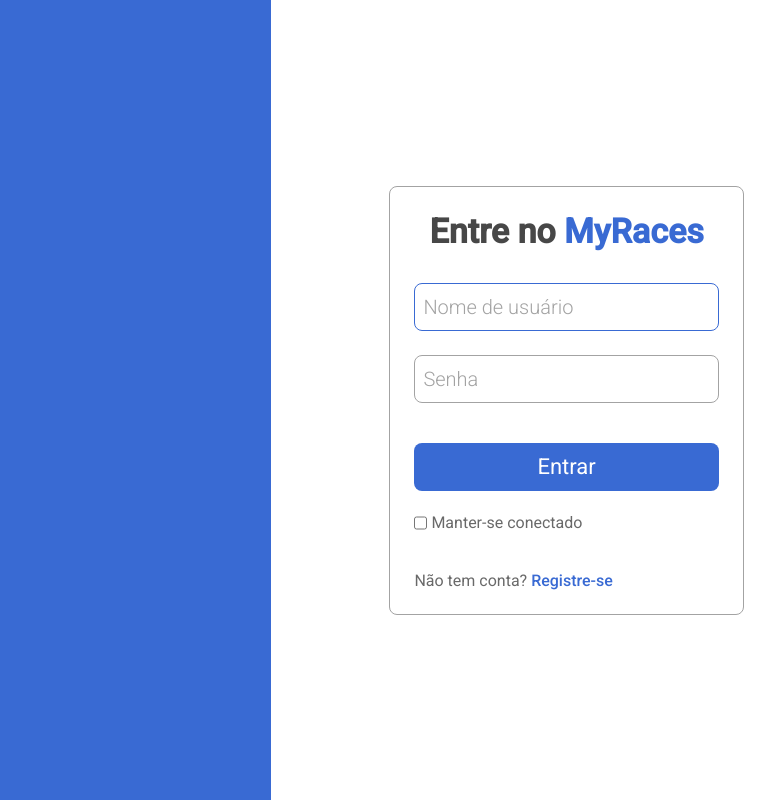
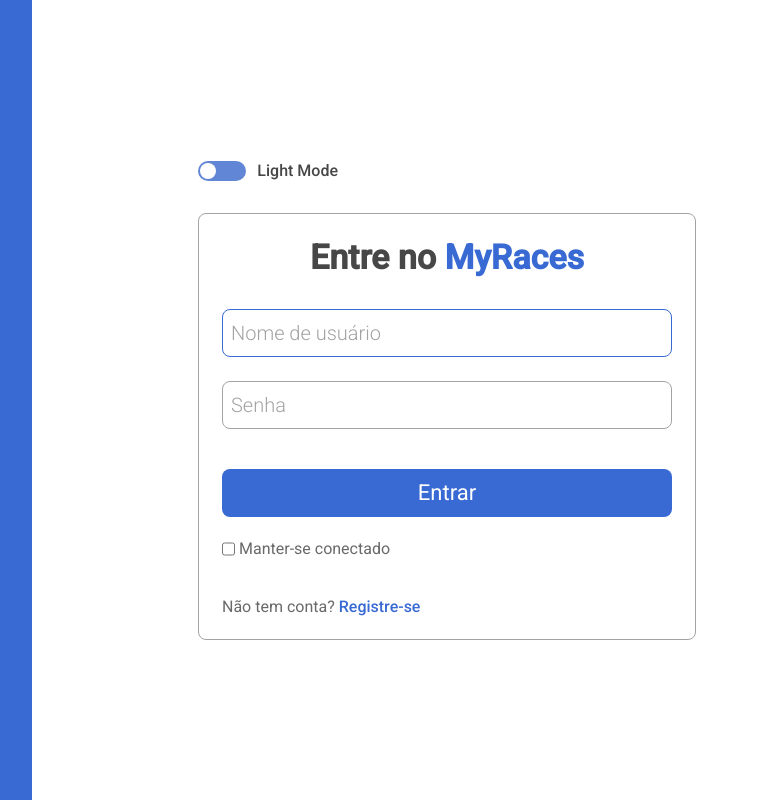
Before and after one commit to Preduh/MyRaces, a Next.js app: page / in a window 1280 px wide. Shown: the whole page, without its empty margins (418-1193 px from the left). Built offline with nearby package versions, Linux system fonts and the light colour scheme; no server answers.

Commit message:
Login page darkmode

```diff
--- /dev/null
+++ b/components/switchButton.tsx
@@ -0,0 +1,30 @@
+import styles from '../styles/SwitchButton.module.scss'
+
+interface ISwitch {
+  onChange: () => void
+  checked: boolean
+}
+
+const Switch = ({ onChange, checked }: ISwitch): JSX.Element => {
+  return (
+    <div className={styles.switch}>
+      <input
+        type="checkbox"
+        className={styles.cbSwitch}
+        id="cbSwitch"
+        onChange={onChange}
+        checked={checked}
+      />
+      <label htmlFor="cbSwitch" className={styles.container}>
+        <div className={styles.circle}></div>
+      </label>
+      {checked ? (
+        <label className={styles.darkLabel}>Dark Mode</label>
+      ) : (
+        <label className={styles.lightLabel}>Light Mode</label>
+      )}
+    </div>
+  )
+}
+
+export default Switch
--- a/pages/index.tsx
+++ b/pages/index.tsx
@@ -3,8 +3,9 @@
 import Link from 'next/link'
 import { useForm } from 'react-hook-form'
 import { parseCookies } from 'nookies'
-import { useContext, useState } from 'react'
+import { useContext, useEffect, useState } from 'react'
 import { AuthContext } from '../contexts/authContext'
+import Switch from '../components/switchButton'
 
 interface IData {
   username: string
@@ -17,6 +18,29 @@
   const { signIn } = useContext(AuthContext)
   const [error, setError] = useState('')
 
+  const [darkMode, setDarkMode] = useState(false)
+
+  useEffect(() => {
+    if (!localStorage.getItem('theme')) {
+      localStorage.setItem('theme', 'light')
+    } else {
+      if (localStorage.getItem('theme') == 'light') {
+        setDarkMode(false)
+      } else if (localStorage.getItem('theme') == 'dark') {
+        setDarkMode(true)
+      }
+    }
+  }, [])
+
+  const handleChange = () => {
+    setDarkMode(!darkMode)
+    if (darkMode) {
+      localStorage.setItem('theme', 'light')
+    } else {
+      localStorage.setItem('theme', 'dark')
+    }
+  }
+
   const handleSignIn = async (userData: IData) => {
     const err = await signIn(userData)
 
@@ -24,9 +48,11 @@
   }
 
   return (
-    <div className={styles.pageAuth}>
+    <div className={darkMode ? styles.pageAuthDark : styles.pageAuth}>
       <aside></aside>
       <main>
+        <section>
+          <Switch onChange={handleChange} checked={darkMode} />
           <form onSubmit={handleSubmit(handleSignIn)}>
             <h1>
               Entre no <span>MyRaces</span>
@@ -38,6 +64,7 @@
               autoFocus={true}
               name="username"
               autoComplete="off"
+              autoCapitalize="off"
               required
             />
             <input
@@ -48,7 +75,7 @@
               required
             />
             <button type="submit">Entrar</button>
-          <div className={styles.conect}>
+            <div className={styles.connect}>
               <input
                 {...register('remember')}
                 type="checkbox"
@@ -65,6 +92,7 @@
             </p>
             {error && <p className={styles.error}>{error}</p>}
           </form>
+        </section>
       </main>
     </div>
   )
--- a/styles/Home.module.scss
+++ b/styles/Home.module.scss
@@ -1,31 +1,36 @@
-.pageAuth {
+.pageAuth,
+.pageAuthDark {
     width: 100%;
     height: 100vh;
     display: flex;
     flex-direction: row;
 
     aside {
-        background-color: #396ad3;
-        flex: 7;
+        flex: 2;
         height: 100%;
+        min-width: 450px;
     }
 
     main {
-        background-color: #ffffff;
-        flex: 6;
+        flex: 4;
         height: 100%;
         display: flex;
+        justify-content: center;
+        flex-direction: column;
         align-items: center;
-        justify-content: center;
+
+        section {
+            display: flex;
+            flex-direction: column;
+            width: 60%;
 
             form {
                 display: flex;
                 flex-direction: column;
-            width: 60%;
-            border: 1px solid #a3a3a3;
-            padding: 24px;
+                width: 100%;
+                padding: 23px;
                 border-radius: 8px;
-            justify-content: center;
+                margin-top: 32px;
 
                 h1 {
                     color: #474747;
@@ -46,7 +51,7 @@
             }
 
             input {
-            border: 1px solid #a3a3a3;;
+                border: 1px solid #a3a3a3;
                 color: #474747;
                 outline: none;
                 height: 48px;
@@ -111,7 +116,7 @@
                 }
             }
 
-        .conect {
+            .connect {
                 display: flex;
                 flex-direction: row;
                 height: 64px;
@@ -144,9 +149,77 @@
             }
         }
     }
+}
+
+.pageAuth {
+    aside {
+        background-color: #396ad3;
+    }
+
+    main {
+        background-color: #ffffff;
+
+        section {
+            form {
+                border: 1px solid #a3a3a3;
+            }
+        }
+    }
+}
+
+.pageAuthDark {
+    aside {
+        background-color: #312d59;
+    }
+
+    main {
+        background-color: #1a192a;
+
+        section {
+            form {
+                border: none;
+                background-color: #312d59;
+
+                h1 {
+                    color: #ffffff;
+
+                    span {
+                        color: #d12d7c;
+                    }
+                }
+
+                input {
+                    border: none;
+
+                    &:focus {
+                        border: 1px solid #d12d7c;
+                    }
+                }
+
+                .connect {
+                    label {
+                        color: white;
+                    }
+                }
+
+                p {
+                    color: white;
+
+                    a {
+                        color: #d12d7c;
+                    }
+                }
+
+                button {
+                    background-color: #d12d7c;
+                }
+            }
+        }
+    }
+}
 
 @media (max-width: 600px) {
-    .pageAuth {
+    .pageAuth, .pageAuthDark {
         height: 100%;
 
         aside {
@@ -154,12 +227,30 @@
         }
 
         main {
-            form {
             width: 100%;
             height: 100%;
+            display: flex;
+            align-items: center;
+            justify-content: center;
+
+            section {
+                width: 100%;
+                padding: 32px 16px;
+                height: 100%;
+                justify-content: center;
+
+                form {
                     border: none;
-                padding: 16px;
+                    padding: 0px;
+                    border-radius: 0;
                 }
+            }
+        }
+    }
+
+    .pageAuthDark {
+        main {
+            background-color: #312d59;
         }
     }
 }
--- /dev/null
+++ b/styles/SwitchButton.module.scss
@@ -0,0 +1,48 @@
+.switch {
+    display: flex;
+    flex-direction: row;
+    align-items: center;
+    justify-content: space-between;
+    width: 140px;
+
+    .cbSwitch {
+        display: none;
+
+        &:checked {
+            ~ .container {
+                background-color: #d12d7c;
+
+                .circle {
+                    transform: translate(28px);
+                }
+            }
+        }
+    }
+
+    .container {
+        background-color: #6186d5;
+        width: 48px;
+        height: 20px;
+        border-radius: 12px;
+        padding: 2px;
+        cursor: pointer;
+
+        .circle {
+            background-color: white;
+            width: 16px;
+            height: 16px;
+            border-radius: 50%;
+            transition: all 0.3s;
+        }
+    }
+
+    .darkLabel {
+        color: #ffffff;
+        font-weight: 500;
+    }
+
+    .lightLabel {
+        color: #474747;
+        font-weight: 500;
+    }
+}
```
Also changed, not shown: 1 other file (tests, documents, lock files or other folders). Lines whose indentation alone changed are shown as unchanged.
